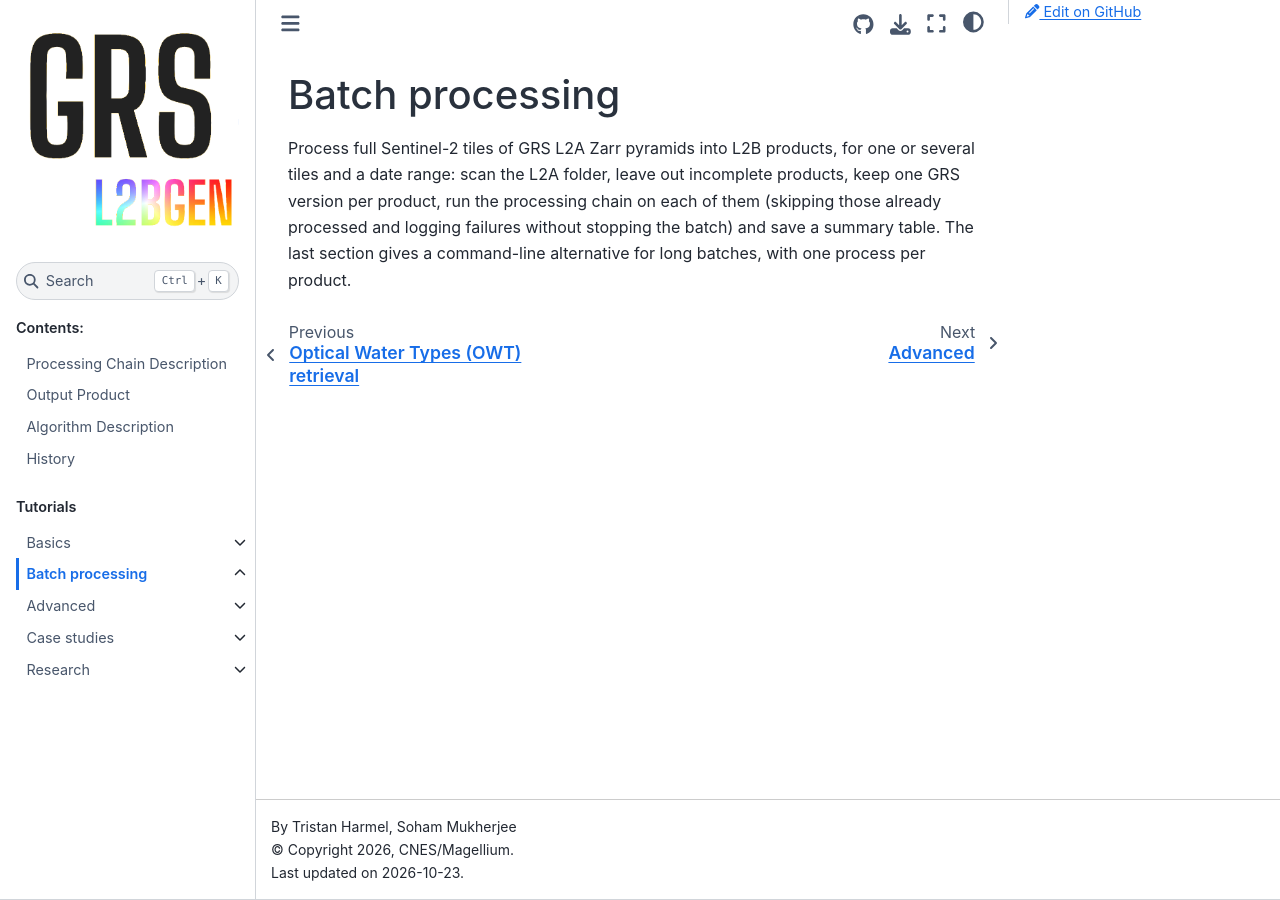
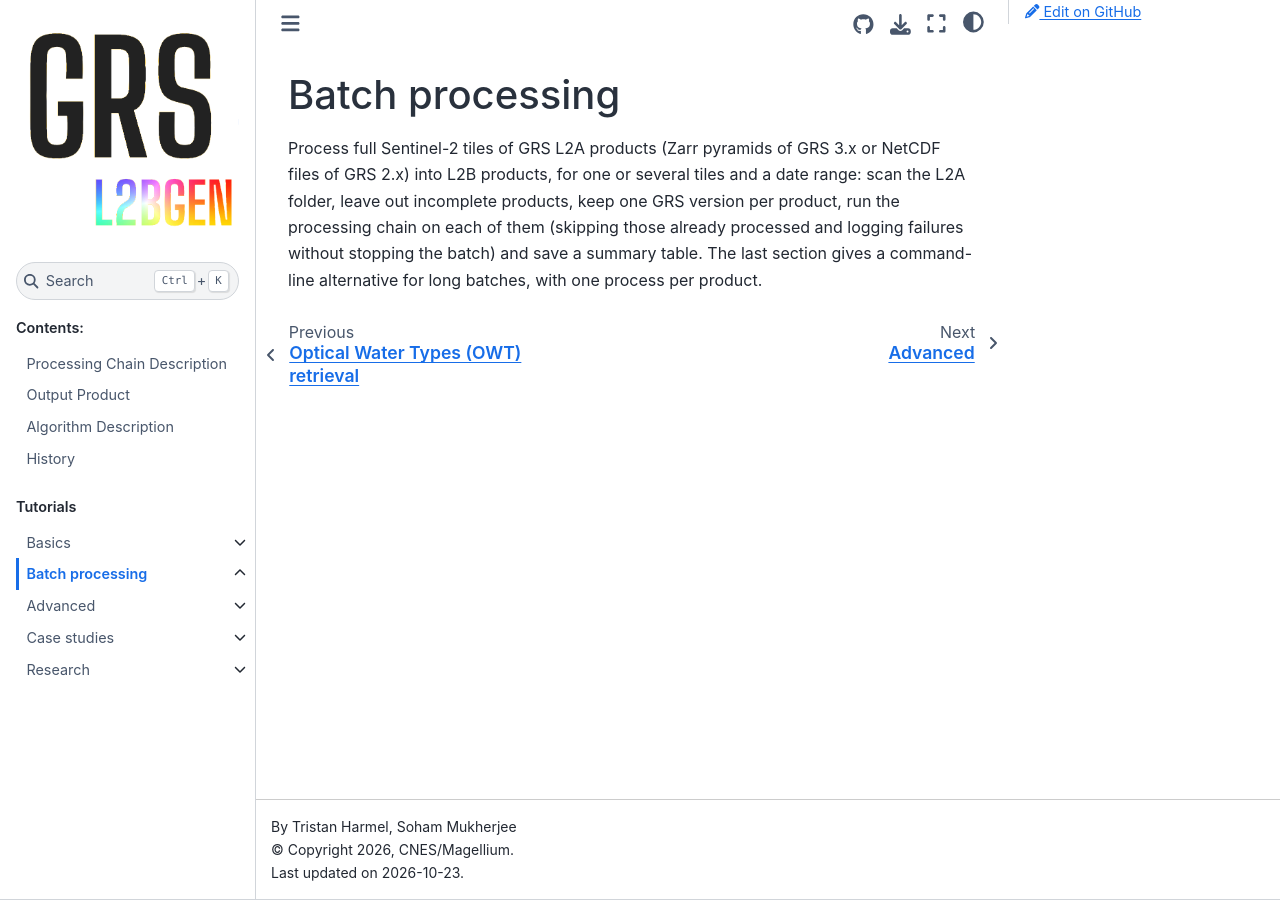
Before and after one commit to Tristanovsk/GRSl2bgen, a Sphinx documentation site: the page built from docs/source/tutorials/batch.rst, in a window 1280 px wide. Built offline with Sphinx 7.4.7 and the Sphinx Book theme 1.1.4, drawn with Linux system fonts in a browser that asks for light colours; pages that are not in the unit, such as notebooks, are missing from menus.

Commit message:
docs(batch): the batch tutorial page also mentions the NetCDF products of GRS 2.x

```diff
--- a/docs/source/tutorials/batch.rst
+++ b/docs/source/tutorials/batch.rst
@@ -1,12 +1,12 @@
 Batch processing
 ================
 
-Process full Sentinel-2 tiles of GRS L2A Zarr pyramids into L2B products, for one or
-several tiles and a date range: scan the L2A folder, leave out incomplete products,
-keep one GRS version per product, run the processing chain on each of them (skipping
-those already processed and logging failures without stopping the batch) and save a
-summary table. The last section gives a command-line alternative for long batches, with
-one process per product.
+Process full Sentinel-2 tiles of GRS L2A products (Zarr pyramids of GRS 3.x or NetCDF files
+of GRS 2.x) into L2B products, for one or several tiles and a date range: scan the L2A
+folder, leave out incomplete products, keep one GRS version per product, run the
+processing chain on each of them (skipping those already processed and logging failures
+without stopping the batch) and save a summary table. The last section gives a
+command-line alternative for long batches, with one process per product.
 
 .. toctree::
    :maxdepth: 2
```
